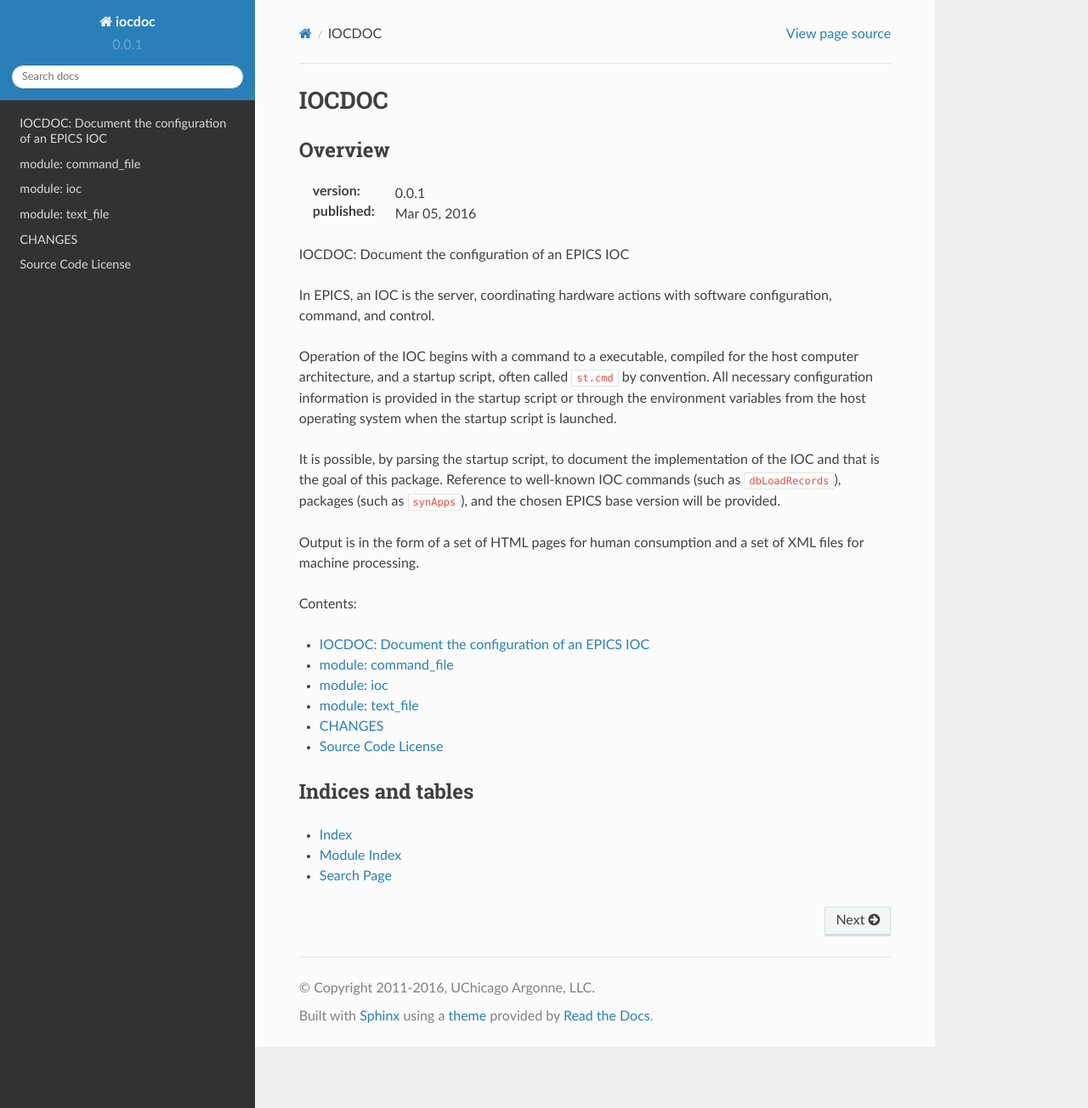
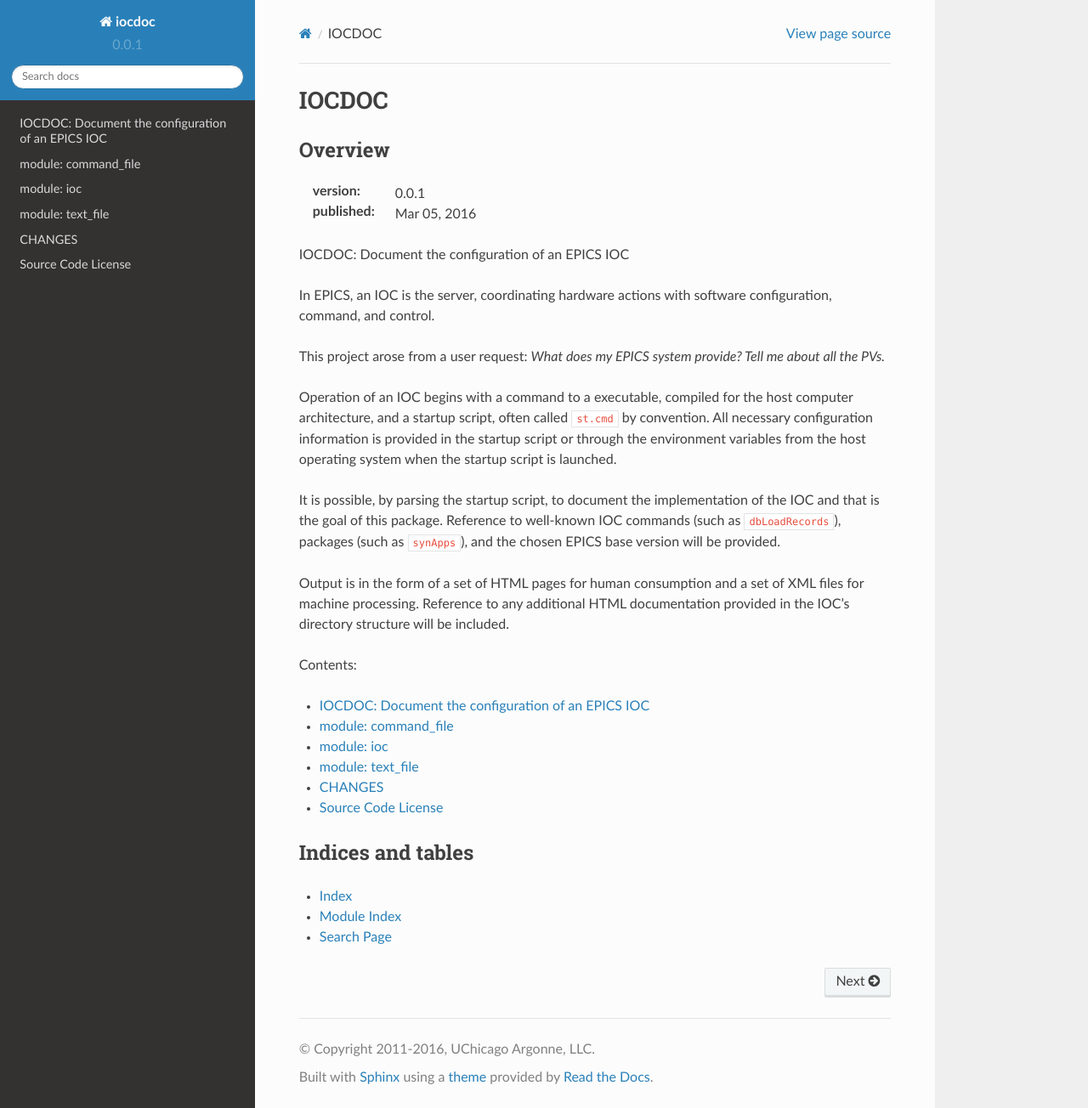
Before and after one commit to prjemian/iocdoc, a Sphinx documentation site: the page built from docs/source/index.rst, in a window 1280 px wide and 1304 px high. Shown: the whole window at 85% size. Built offline with Sphinx 7.4.7 and the Read the Docs theme 2.0.0, drawn with Linux system fonts in a browser that asks for light colours; the version number is read from the project's files by our own code.

Commit message:
state additional goal

```diff
--- a/docs/source/index.rst
+++ b/docs/source/index.rst
@@ -13,7 +13,10 @@ IOCDOC: Document the configuration of an EPICS IOC
 In EPICS, an IOC is the server, coordinating hardware actions
 with software configuration, command, and control.
 
-Operation of the IOC begins with a command to a executable, compiled
+This project arose from a user request:
+*What does my EPICS system provide? Tell me about all the PVs.*
+
+Operation of an IOC begins with a command to a executable, compiled
 for the host computer architecture, and a startup script, often called
 ``st.cmd`` by convention.  All necessary configuration information is
 provided in the startup script or through the environment variables
@@ -25,7 +28,9 @@ IOC commands (such as ``dbLoadRecords``), packages (such as ``synApps``),
 and the chosen EPICS base version will be provided.
 
 Output is in the form of a set of HTML pages for human consumption
-and a set of XML files for machine processing.
+and a set of XML files for machine processing.  Reference to any
+additional HTML documentation provided in the IOC's directory structure
+will be included.
 
 Contents:
 
```
